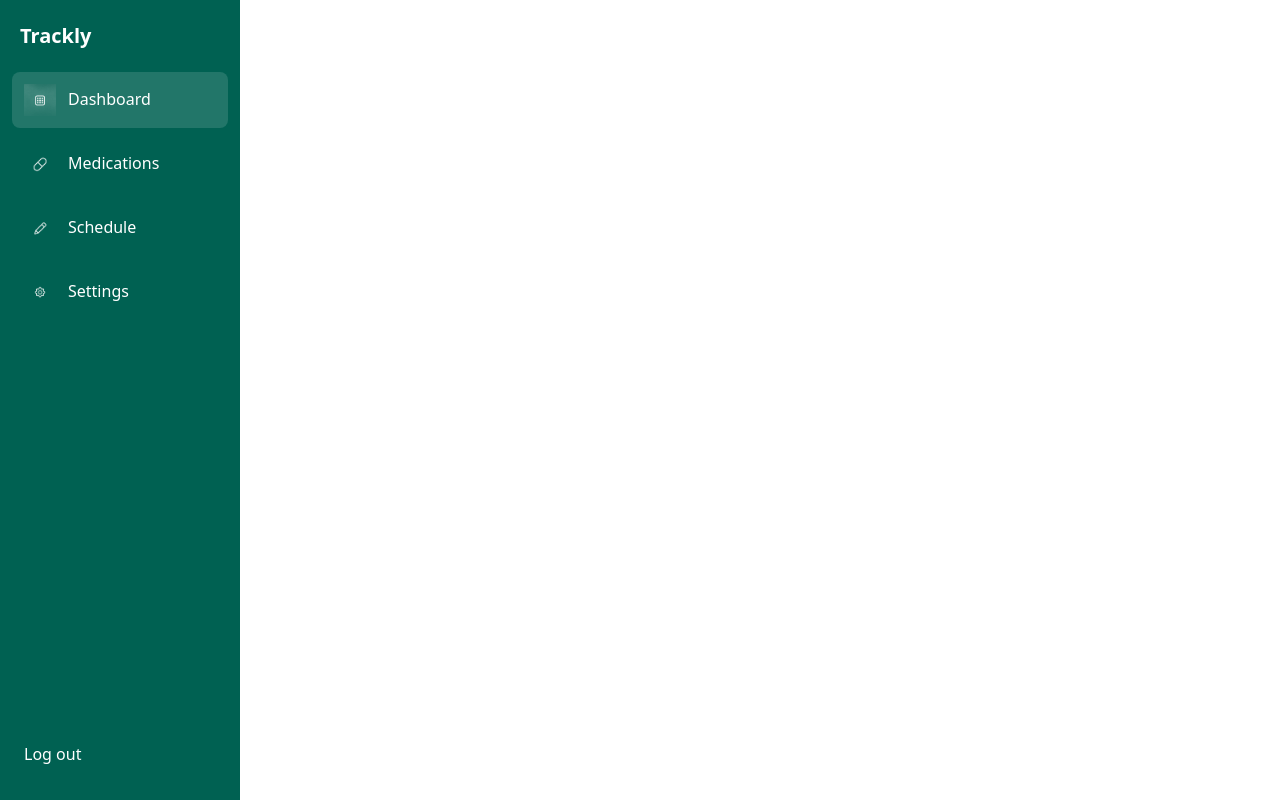
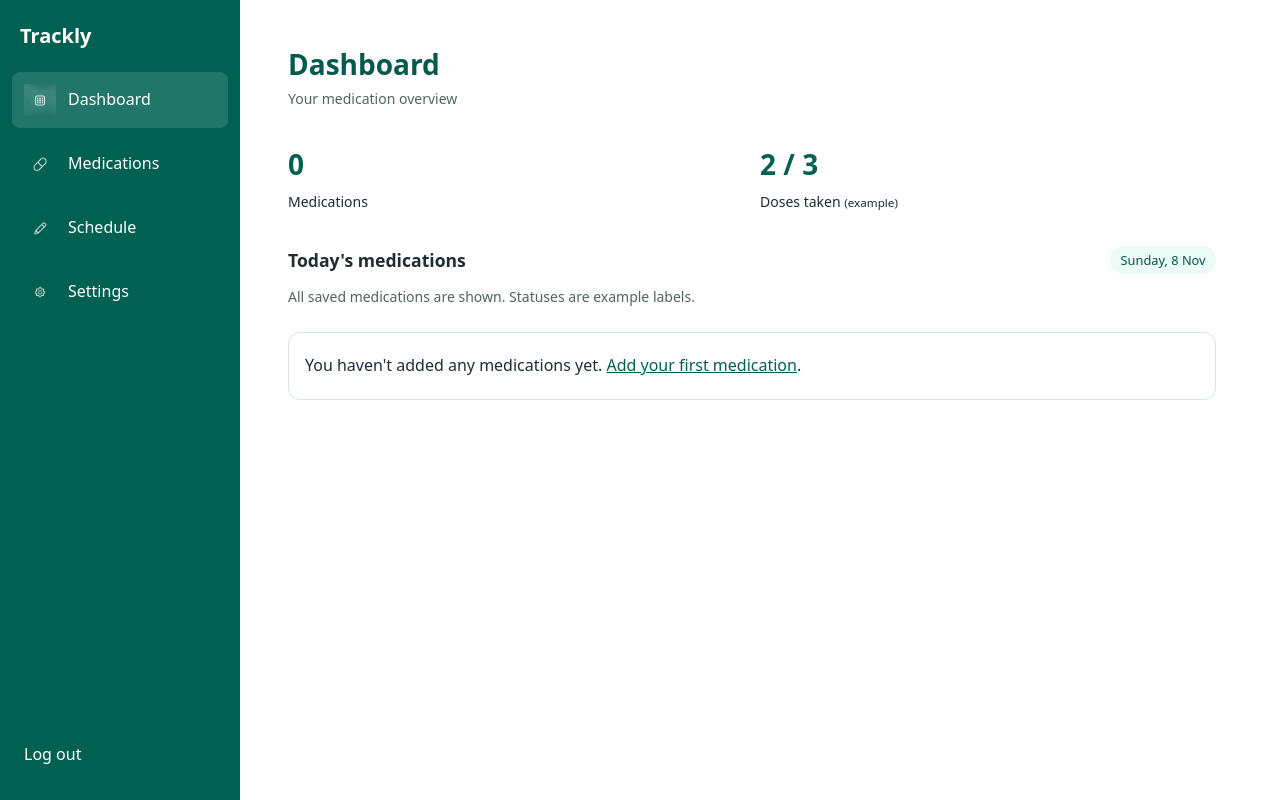
Before and after one commit to PJParcon/temp-final-yr-proj, a Django app: page /accounts/dashboard/ in a window 1280 px wide. Run offline with Django 5.2, Linux system fonts and the light colour scheme; the visitor is signed in with stand-in values (Sample User, id 1); data that the repository does not hold is empty.

Commit message:
added an example dashboard view for the user

```diff
--- a/accounts/views.py
+++ b/accounts/views.py
@@ -3,6 +3,7 @@ from django.contrib.auth import login, logout
 from django.contrib.auth.decorators import login_required
 from django.shortcuts import redirect, render
 from django.views.decorators.http import require_http_methods
+from django.utils import timezone
 from .forms import AccountDeletionForm, RegistrationForm, UsernameUpdateForm
 
 
@@ -31,7 +32,13 @@ def profile(request):
 
 @login_required
 def dashboard(request):
-    return render(request, 'accounts/dashboard.html', {'active_page': 'dashboard'})
+    medications = request.user.medications.order_by('-created_at', '-pk')
+    return render(request, 'accounts/dashboard.html', {
+        'active_page': 'dashboard',
+        'medications': medications,
+        'medication_count': medications.count(),
+        'today': timezone.localdate(),
+    })
 
 
 @login_required
@@ -41,7 +48,7 @@ def medications_placeholder(request):
 
 @login_required
 def schedule_placeholder(request):
-    return render(request, 'accounts/dashboard.html', {'active_page': 'schedule'})
+    return render(request, 'accounts/schedule.html', {'active_page': 'schedule'})
 
 
 @login_required
--- a/medications/views.py
+++ b/medications/views.py
@@ -16,4 +16,7 @@ def medication_add(request):
         medication.save()
         messages.success(request, 'Medication saved successfully.')
         return redirect('medications:add')
-    return render(request, 'medications/medication_form.html', {'form': form})
+    return render(request, 'medications/medication_form.html', {
+        'form': form,
+        'active_page': 'medications',
+    })
--- a/static/css/styles.css
+++ b/static/css/styles.css
@@ -369,6 +412,115 @@ h1 {
     }
 }
 
+.medication-overview {
+    max-width: 64rem;
+    padding: clamp(1.25rem, 4vw, 3rem);
+}
+
+.medication-overview h1 {
+    margin-bottom: .4rem;
+    color: #02594c;
+    font-size: 1.75rem;
+}
+
+.overview-intro,
+.overview-note {
+    margin: 0 0 1.5rem;
+    color: #52645e;
+    font-size: .875rem;
+}
+
+.overview-stats {
+    display: grid;
+    grid-template-columns: repeat(2, minmax(0, 1fr));
+    gap: 1rem;
+    margin: 2rem 0;
+}
+
+.overview-stat {
+    display: flex;
+    flex-direction: column;
+    gap: .25rem;
+}
+
+.overview-stat strong {
+    color: #006152;
+    font-size: 1.75rem;
+}
+
+.overview-stat span {
+    font-size: .875rem;
+}
+
+.overview-heading {
+    display: flex;
+    align-items: center;
+    justify-content: space-between;
+    flex-wrap: wrap;
+    gap: .75rem;
+    margin-bottom: .75rem;
+}
+
+.overview-heading h2 {
+    margin: 0;
+    font-size: 1.1rem;
+}
+
+.overview-heading time,
+.overview-status {
+    padding: .25rem .65rem;
+    border-radius: 1rem;
+    background: #ecfbf6;
+    color: #02594c;
+    font-size: .8rem;
+}
+
+.overview-medications {
+    margin: 0;
+    padding: 0 1rem;
+    border: 1px solid #d5e4e1;
+    border-radius: .75rem;
+    list-style: none;
+}
+
+.overview-medication {
+    display: flex;
+    align-items: center;
+    justify-content: space-between;
+    flex-wrap: wrap;
+    gap: 1rem;
+    padding: 1.25rem 0;
+}
+
+.overview-medication + .overview-medication {
+    border-top: 1px solid #d5e4e1;
+}
+
+.overview-medication-details {
+    min-width: 0;
+    flex: 1;
+    overflow-wrap: anywhere;
+}
+
+.overview-medication h3 {
+    margin: 0 0 .25rem;
+    font-size: 1rem;
+}
+
+.overview-medication p {
+    margin: .2rem 0 0;
+    color: #52645e;
+    font-size: .875rem;
+}
+
+.overview-empty {
+    padding: 1.25rem 0;
+}
+
+.overview-empty a {
+    color: #006152;
+}
+
 .dashboard-skip {
     position: absolute;
     top: -10rem;
--- a/templates/accounts/dashboard.html
+++ b/templates/accounts/dashboard.html
@@ -1 +1,39 @@
 {% extends 'accounts/dashboard_base.html' %}
+{% block content %}
+    <div class="medication-overview">
+        <h1>Dashboard</h1>
+        <p class="overview-intro">Your medication overview</p>
+        <div class="overview-stats">
+            <div class="overview-stat">
+                <strong>{{ medication_count }}</strong>
+                <span>Medications</span>
+            </div>
+            <div class="overview-stat">
+                <strong>2 / 3</strong>
+                <span>Doses taken <small>(example)</small></span>
+            </div>
+        </div>
+        <div class="overview-heading">
+            <h2>Today's medications</h2>
+            <time datetime="{{ today|date:'Y-m-d' }}">{{ today|date:'l, j M' }}</time>
+        </div>
+        <p class="overview-note">All saved medications are shown. Statuses are example labels.</p>
+        <ul class="overview-medications">
+            {% for medication in medications %}
+                <li class="overview-medication">
+                    <div class="overview-medication-details">
+                        <h3>{{ medication.name }}</h3>
+                        <p>{{ medication.strength }} · {{ medication.dosage }} · {{ medication.get_medication_form_display }}</p>
+                        <p>{{ medication.frequency }}</p>
+                        {% if medication.instructions %}
+                            <p>{{ medication.instructions }}</p>
+                        {% endif %}
+                    </div>
+                    <span class="overview-status">Pending</span>
+                </li>
+            {% empty %}
+                <li class="overview-empty">You haven't added any medications yet. <a href="{% url 'medications:add' %}">Add your first medication</a>.</li>
+            {% endfor %}
+        </ul>
+    </div>
+{% endblock %}
--- /dev/null
+++ b/templates/accounts/schedule.html
@@ -0,0 +1 @@
+{% extends 'accounts/dashboard_base.html' %}
```
Also changed, not shown: other parts of static/css/styles.css (+44 -1 lines), templates/medications/medication_form.html (+19 -15 lines).
